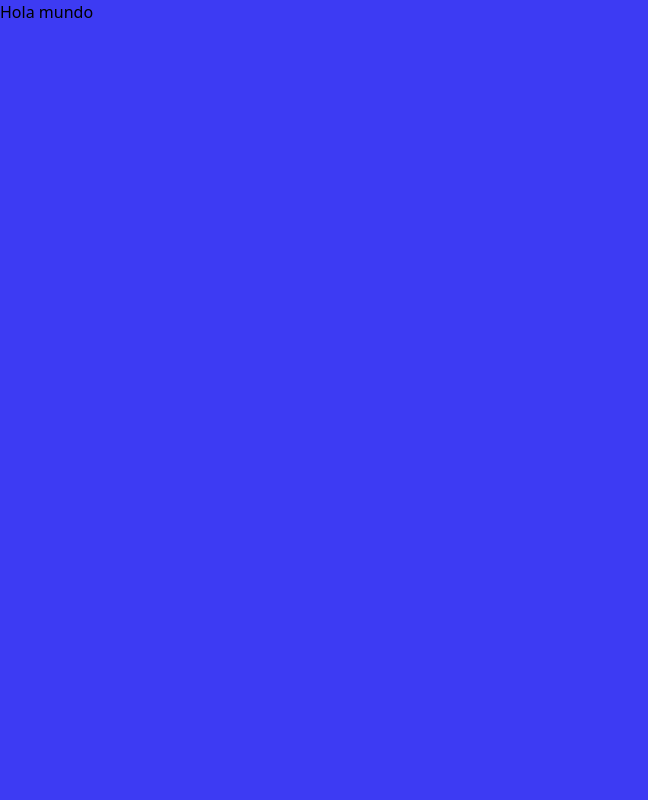
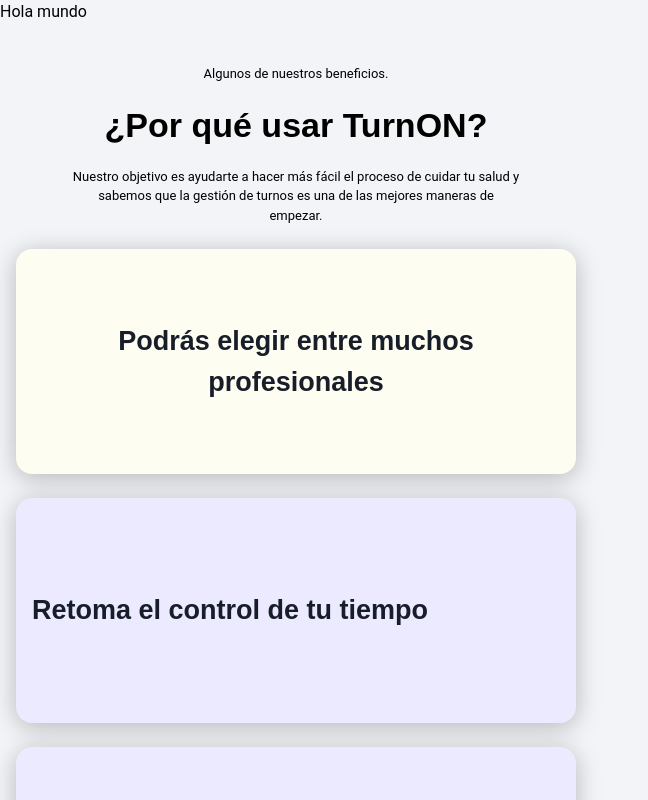
Before and after one commit to No-Country-simulation/C22-54-t-webapp_TurnOn, a React (Vite) app in the folder turnOn-front/: page / in a window 1280 px wide. Shown: the top 800 px of the page, without its empty margins (0-648 px from the left). Built offline with nearby package versions, Linux system fonts and the light colour scheme.

Commit message:
add: benefits section, benefits mocks to improve code. fontFamily poppins and shadow-lg in tailwind config and Roboto in global.css fix: tailwindcss font size small,

```diff
--- a/turnOn-front/src/App.tsx
+++ b/turnOn-front/src/App.tsx
@@ -1,8 +1,11 @@
+import Benefits from "./components/home/benefits";
+
 function App() {
   return (
-    <>
-      <div className="bg-accent  h-screen ">Hola mundo</div>
-    </>
+    <div className="bg-primary">
+      <div className="  ">Hola mundo</div>
+      <Benefits />
+    </div>
   );
 }
 
--- /dev/null
+++ b/turnOn-front/src/components/home/benefits.tsx
@@ -0,0 +1,27 @@
+import { benefits } from "../../mocks/benefits";
+
+const Benefits = () => {
+  return (
+    <section className="max-w-[560px]  mx-4 my-10">
+      <div className="flex flex-col gap-4 text-center [&>p]:text-small [&>p]:max-w-md items-center">
+        <p>Algunos de nuestros beneficios.</p>
+        <h2 className="text-h2 font-bold font-sans">¿Por qué usar TurnON?</h2>
+        <p>
+          Nuestro objetivo es ayudarte a hacer más fácil el proceso de cuidar tu
+          salud y sabemos que la gestión de turnos es una de las mejores maneras
+          de empezar.
+        </p>
+      </div>
+      <div className="flex flex-col justify-center items-center gap-6 mt-6  [&>article]:w-full [&>article]:h-[225px] [&>article]:flex [&>article]:px-4 [&>article]:text-center [&>article]:items-center [&>article]:rounded-2xl  [&>article>h3]:text-h3 [&>article>h3]:font-sans [&>article>h3]:font-bold [&>article>h3]:text-black-80">
+        {benefits.map((article, index) => (
+          <article key={index} className={`shadow-lg ${article.bg}`}>
+            <h3>{article.text}</h3>
+          </article>
+        ))}
+      </div>
+      ;
+    </section>
+  );
+};
+
+export default Benefits;
--- a/turnOn-front/src/index.css
+++ b/turnOn-front/src/index.css
@@ -1,3 +1,9 @@
 @tailwind base;
 @tailwind components;
 @tailwind utilities;
+
+@import url('https://fonts.googleapis.com/css2?family=Poppins:wght@400;700&family=Roboto:wght@400;700&display=swap');
+
+html{
+    font-family: "Roboto",serif;
+}
--- /dev/null
+++ b/turnOn-front/src/mocks/benefits.ts
@@ -0,0 +1,6 @@
+export const benefits = [
+    { text: "Podrás elegir entre muchos profesionales", bg: "bg-secondary" },
+    { text: "Retoma el control de tu tiempo", bg: "bg-secondary-2" },
+    { text: "Menos probabilidad de olvidar tus citas", bg: "bg-secondary-2" },
+    { text: "Nos tomamos muy en serio tu privacidad", bg: "bg-secondary-3" },
+  ];
--- a/turnOn-front/tailwind.config.js
+++ b/turnOn-front/tailwind.config.js
@@ -21,7 +21,7 @@
       h2: '34px',
       h3: '27px',
       p: '14px',
-      small: '12px',
+      small: '13px',
       'h1-desktop': '49px',
       'h2-desktop': '39px',
       'h3-desktop': '31px',
@@ -31,6 +31,12 @@
     screens: {
       xl: '1200px',
     },
+    fontFamily: {
+      sans: ['Poppins', 'sans-serif'],
+    },
+    boxShadow: {
+      lg: '0px 4px 24px 0px #00000040',
+    },
     extend: {},
   },
   plugins: [],
--- a/turnOn-front/vite.config.ts
+++ b/turnOn-front/vite.config.ts
@@ -4,4 +4,7 @@
 // https://vite.dev/config/
 export default defineConfig({
   plugins: [react()],
+  server: {
+    port: 4000, // Puerto configurado
+  },
 })
```
